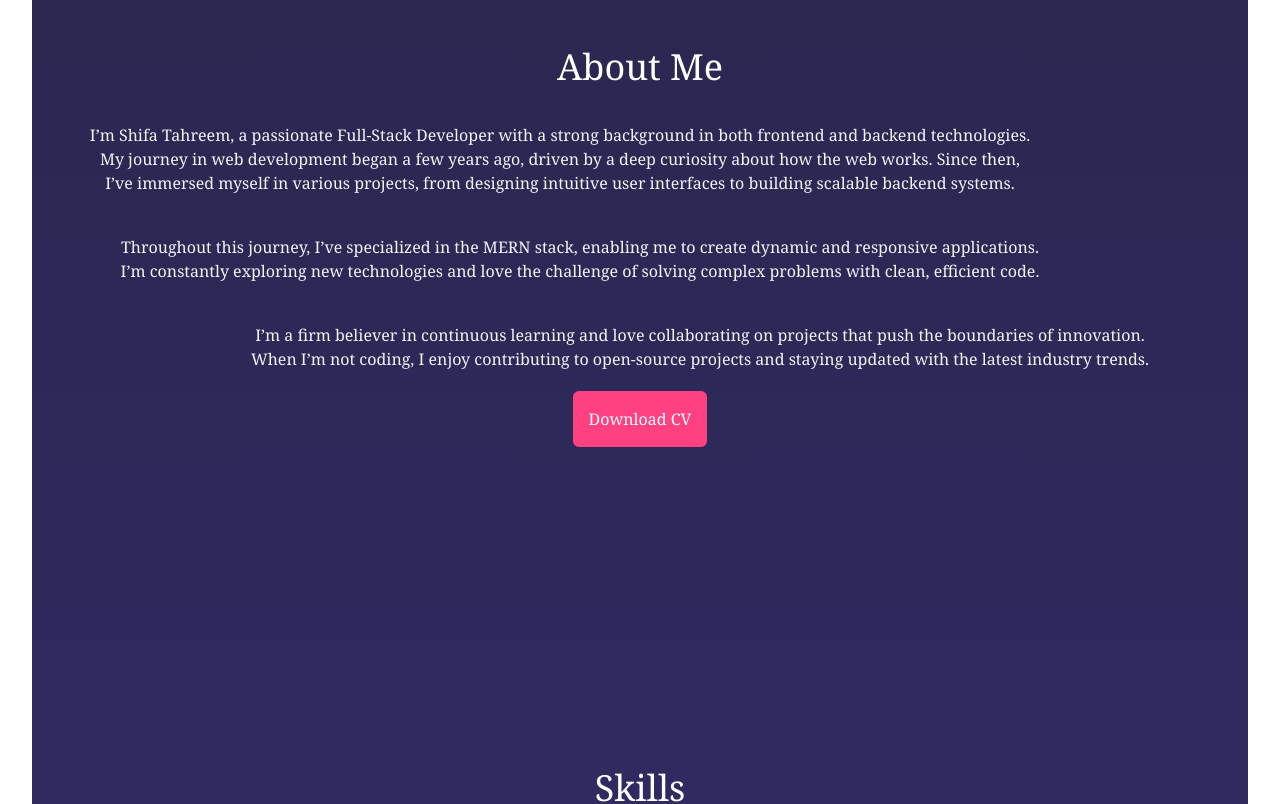
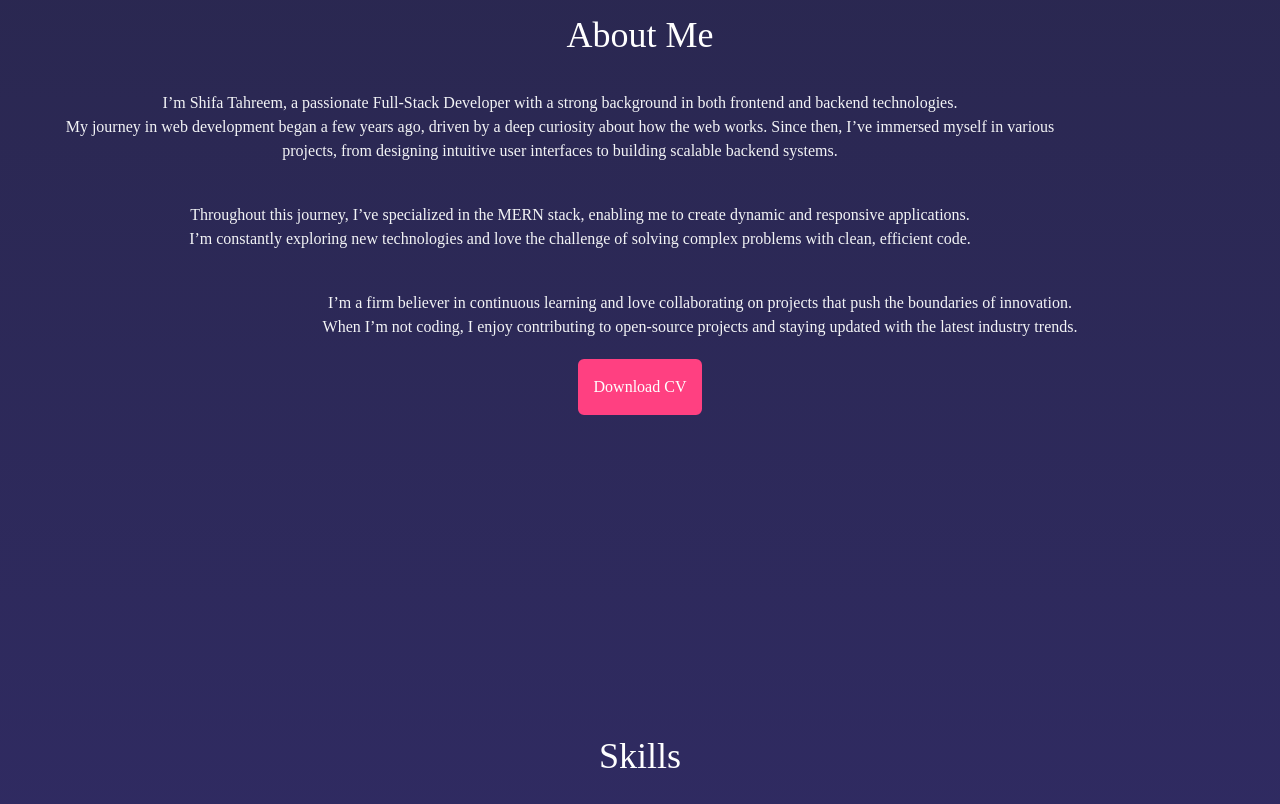
Before and after one commit to stahreem/Shifa-Tahreem, a React (Vite) app: page / in a window 1280 px wide. Shown: the part 960-1764 px from the top of the page. Built offline with nearby package versions, Linux system fonts and the light colour scheme; a web font is replaced by a local one.

Commit message:
handle the padding and overflow

```diff
--- a/index.html
+++ b/index.html
@@ -2,16 +2,24 @@
 <html lang="en">
   <head>
     <meta charset="UTF-8" />
-    <!-- <link rel="icon" type="image/svg+xml" href="/vite.svg" /> -->
-     <style>
-      body{
-        padding: 0px;
-        margin: 0px;
+    <meta name="viewport" content="width=device-width, initial-scale=1.0" />
+    <title>Shifa Tahreem</title>
+    <style>
+      * {
+        margin: 0;
+        padding: 0;
         box-sizing: border-box;
       }
-     </style>
-    <meta name="viewport" content="width=device-width, initial-scale=1.0" />
-    <title>Shifa Tahreem</title>
+      html, body {
+        width: 100%;
+        height: 100%;
+      }
+      #root {
+        width: 100%;
+        margin: 0;
+        padding: 0;
+      }
+    </style>
   </head>
   <body>
     <div id="root"></div>
--- a/src/App.jsx
+++ b/src/App.jsx
@@ -1,5 +1,4 @@
 import './App.css'
-import { BrowserRouter as Router, Route, Routes } from 'react-router-dom';
 import About from './components/About/About'
 import Home from './components/Home/Home'
 import Navbar from './components/Navbar/Navbar'
@@ -20,7 +19,7 @@ function App() {
   }, []);
 
   return (
-    <div className='bg-gradient-to-b from-dark-blue via-blue to-dark-purple '>
+    <div className=' bg-gradient-to-b from-dark-blue via-blue to-dark-purple'>
      <Navbar/>
      <Home/>
      <About/>
--- a/src/components/About/About.jsx
+++ b/src/components/About/About.jsx
@@ -1,47 +1,64 @@
-import React, { useEffect } from 'react';
-import AOS from 'aos';
-import 'aos/dist/aos.css';
+import  {React } from 'react';
+
 
 function About() {
-  // useEffect(() => {
-  //   AOS.init({ duration: 1000 }); // Initialize AOS with a duration for the animations
-  // }, []);
+
 
   return (
     <div
       name="about"
-      className="flex flex-col items-center justify-center w-full h-screen px-4 font-serif text-center text-white"
+      className="flex flex-col items-center justify-center w-full min-h-screen px-4 overflow-x-hidden font-serif text-center text-white bg-dark" // Use min-h-screen for proper layout
     >
-      <h1 className="mt-[-50px] mb-4 text-4xl"
-      data-aos="fade-in"
-      data-aos-id="super-duper"
-      >About Me</h1>
-      <div className="flex flex-col p-x-10 md:mt-5">
+      {/* About Me Heading with AOS Animation */}
+      <h1
+        className="mt-[-50px] mb-4 text-4xl"
+        data-aos="fade-in"
+        data-aos-id="super-duper" // Fade-in animation
+      >
+        About Me
+      </h1>
+
+      <div className="flex flex-col px-10 md:mt-5">
+        {/* First Paragraph with AOS Fade-Left Animation */}
         <p
           className="text-gray-100 md:mr-40"
-          data-aos="fade-left"
+          data-aos="fade-left" // Applying fade-left animation
         >
-          I’m Shifa Tahreem, a passionate Full-Stack Developer with a strong background in both frontend and backend technologies.<br/> My journey in web development began a few years ago, driven by a deep curiosity about how the web works. Since then,<br/> I’ve immersed myself in various projects, from designing intuitive user interfaces to building scalable backend systems.
+          I’m Shifa Tahreem, a passionate Full-Stack Developer with a strong background in both frontend and backend technologies.
+          <br />
+          My journey in web development began a few years ago, driven by a deep curiosity about how the web works. Since then, I’ve immersed myself in various projects, from designing intuitive user interfaces to building scalable backend systems.
         </p>
+
+        {/* Second Paragraph with AOS Fade-Right Animation */}
         <p
           className="my-10 text-gray-100 md:mx-40 md:ml-10"
-          data-aos="fade-right"
-          // text-gray-100 md:mr-40
+          data-aos="fade-right" // Applying fade-right animation
         >
-          Throughout this journey, I’ve specialized in the MERN stack, enabling me to create dynamic and responsive applications.<br/> I’m constantly exploring new technologies and love the challenge of solving complex problems with clean, efficient code.
+          Throughout this journey, I’ve specialized in the MERN stack, enabling me to create dynamic and responsive applications.
+          <br />
+          I’m constantly exploring new technologies and love the challenge of solving complex problems with clean, efficient code.
         </p>
+
+        {/* Third Paragraph with AOS Fade-Left Animation */}
         <p
           className="text-gray-100 md:mx-40 md:mr-10"
-          data-aos="fade-left"
+          data-aos="fade-left" // Applying fade-left animation
         >
-          I’m a firm believer in continuous learning and love collaborating on projects that push the boundaries of innovation.<br/> When I’m not coding, I enjoy contributing to open-source projects and staying updated with the latest industry trends.
+          I’m a firm believer in continuous learning and love collaborating on projects that push the boundaries of innovation.
+          <br />
+          When I’m not coding, I enjoy contributing to open-source projects and staying updated with the latest industry trends.
         </p>
-        <div><button
-        offset="50"
-        data-aos="fade-right"
-        className='p-3 mt-5 border-4 border-[#ff4081] bg-[#ff4081] text-white rounded-md hover:bg-transparent hover:text-[#ff4081] transition duration-300'>
+
+        {/* CV Download Button with AOS Fade-Right Animation */}
+        <div>
+          <button
+            // offset="50"
+            // data-aos="fade-right" // Applying fade-right animation to the button
+            className="p-3 mt-5 border-4 border-[#ff4081] bg-[#ff4081] text-white rounded-md hover:bg-transparent hover:text-[#ff4081] transition duration-300"
+          >
             Download CV
-          </button></div>
+          </button>
+        </div>
       </div>
     </div>
   );
--- a/src/components/Contact/Contact.jsx
+++ b/src/components/Contact/Contact.jsx
@@ -2,9 +2,9 @@ import React from 'react'
 
 function Contact() {
   return (
-    <div  name="contact" className="w-full h-screen font-serif text-white flex flex-col justify-center items-center text-center px-4">
-    <h1 className="text-4xl mb-4">Contact</h1>
-          <p className="text-gray-400 mx-2 md:mx-40 md:mx-20">
+    <div  name="contact" className="flex flex-col items-center justify-center w-full h-screen px-4 font-serif text-center text-white">
+    <h1 className="mb-4 text-4xl">Contact</h1>
+          <p className="mx-2 text-gray-400 md:mx-20">
             {/* Your about section description here
             bg-gradient-to-b from-dark-blue via-blue to-dark-purple  */}
           </p>
--- a/src/components/Home/Home.jsx
+++ b/src/components/Home/Home.jsx
@@ -6,7 +6,7 @@ import Typewriter from 'react-typewriter-effect';
 
 function Home() {
   return (
-    <div name="home" className="flex flex-col items-center justify-center w-full h-screen px-4 font-serif text-center text-white"
+    <div name="home" className="flex flex-col items-center justify-center w-full h-screen px-4 overflow-x-hidden font-serif text-center text-white"
     >
       {/* bg-gradient-to-b from-dark-blue via-blue to-dark-purple  */}
       <div className="flex flex-col items-center justify-center w-full h-full px-4 text-center"
@@ -24,7 +24,7 @@ function Home() {
           Shifa Tahreem
         </h1>
         <p className="text-2xl text-gray-300 md:text-3xl">I'm a Full-Stack Developer</p>
-        <p className="mx-2 text-gray-400 md:mx-40 md:mx-20">
+        <p className="mx-2 text-gray-400 md:mx-20">
           I am a skilled full-stack developer with expertise in building dynamic and scalable web applications. I specialize in the MERN stack (MongoDB, Express, React, Node.js) and have a strong foundation in both frontend and backend development. My focus has been on designing responsive UIs, developing efficient APIs, and optimizing database performance. I actively explore new technologies and enjoy contributing to real-world projects and open-source initiatives.
         </p>
         <div>
--- a/src/components/Navbar/Navbar.jsx
+++ b/src/components/Navbar/Navbar.jsx
@@ -9,35 +9,45 @@ function Navbar() {
   const handleClickHamburger = () => setNav(!nav);
 
   return (
-    <nav className="w-full h-[90px] fixed z-10 ">
+    <nav className="w-full h-[90px] fixed z-10">
       {/* Main Navbar */}
-      <div className="flex justify-center items-center h-full">
+      <div className="flex items-center justify-center h-full">
         {/* Navbar links for larger screens */}
-        <ul className="hidden md:flex flex-row justify-center items-center text-gray-200 gap-7 text-xl">
+        <ul className="flex-row items-center justify-center hidden text-xl text-gray-200 md:flex gap-7">
           <li className="relative text-white group">
-            <Link to="home" smooth={true} duration={500}>Home</Link>
+            <Link to="home" smooth={true} duration={500} onClick={() => setNav(false)}>
+              Home
+            </Link>
             <span className="absolute left-0 bottom-0 w-full h-0.5 bg-[#ff4081] transform scale-x-0 transition-transform duration-300 group-hover:scale-x-100" />
           </li>
           <li className="relative text-white group">
-            <Link to="about" smooth={true} duration={500}>About</Link>
+            <Link to="about" smooth={true} duration={500} onClick={() => setNav(false)}>
+              About
+            </Link>
             <span className="absolute left-0 bottom-0 w-full h-0.5 bg-[#ff4081] transform scale-x-0 transition-transform duration-300 group-hover:scale-x-100" />
           </li>
           <li className="relative text-white group">
-            <Link to="skills" smooth={true} duration={500}>Skills</Link>
+            <Link to="skills" smooth={true} duration={500} onClick={() => setNav(false)}>
+              Skills
+            </Link>
             <span className="absolute left-0 bottom-0 w-full h-0.5 bg-[#ff4081] transform scale-x-0 transition-transform duration-300 group-hover:scale-x-100" />
           </li>
           <li className="relative text-white group">
-            <Link to="projects" smooth={true} duration={500}>Projects</Link>
+            <Link to="projects" smooth={true} duration={500} onClick={() => setNav(false)}>
+              Projects
+            </Link>
             <span className="absolute left-0 bottom-0 w-full h-0.5 bg-[#ff4081] transform scale-x-0 transition-transform duration-300 group-hover:scale-x-100" />
           </li>
           <li className="relative text-white group">
-            <Link to="contact" smooth={true} duration={500}>Contact</Link>
+            <Link to="contact" smooth={true} duration={500} onClick={() => setNav(false)}>
+              Contact
+            </Link>
             <span className="absolute left-0 bottom-0 w-full h-0.5 bg-[#ff4081] transform scale-x-0 transition-transform duration-300 group-hover:scale-x-100" />
           </li>
         </ul>
 
         {/* Hamburger Menu for smaller screens */}
-        <div className="md:hidden ml-auto z-10 cursor-pointer absolute right-20 text-white" onClick={handleClickHamburger}>
+        <div className="absolute z-20 ml-auto text-white cursor-pointer md:hidden right-20" onClick={handleClickHamburger}>
           {!nav ? <GiHamburgerMenu size={30} /> : <FaTimes size={30} />}
         </div>
       </div>
@@ -46,22 +56,32 @@ function Navbar() {
       <ul
         className={`${
           nav ? "flex" : "hidden"
-        } flex-col justify-center items-center absolute top-0 left-0 w-full h-screen bg-[#010d1d] text-gray-200 text-2xl md:hidden`}
+        } flex-col justify-center items-center absolute top-0 left-0 w-full h-screen bg-[#010d1d] text-gray-200 text-2xl md:hidden z-10`}
       >
         <li className="py-6" onClick={handleClickHamburger}>
-          <Link to="home" smooth={true} duration={500}>Home</Link>
+          <Link to="home" smooth={true} duration={500} onClick={() => setNav(false)}>
+            Home
+          </Link>
         </li>
         <li className="py-6" onClick={handleClickHamburger}>
-          <Link to="about" smooth={true} duration={500}>About</Link>
+          <Link to="about" smooth={true} duration={500} onClick={() => setNav(false)}>
+            About
+          </Link>
         </li>
         <li className="py-6" onClick={handleClickHamburger}>
-          <Link to="skills" smooth={true} duration={500}>Skills</Link>
+          <Link to="skills" smooth={true} duration={500} onClick={() => setNav(false)}>
+            Skills
+          </Link>
         </li>
         <li className="py-6" onClick={handleClickHamburger}>
-          <Link to="projects" smooth={true} duration={500}>Projects</Link>
+          <Link to="projects" smooth={true} duration={500} onClick={() => setNav(false)}>
+            Projects
+          </Link>
         </li>
         <li className="py-6" onClick={handleClickHamburger}>
-          <Link to="contact" smooth={true} duration={500}>Contact</Link>
+          <Link to="contact" smooth={true} duration={500} onClick={() => setNav(false)}>
+            Contact
+          </Link>
         </li>
       </ul>
     </nav>
--- a/src/components/Skills/Skills.jsx
+++ b/src/components/Skills/Skills.jsx
@@ -56,7 +56,9 @@ function Skills() {
 
   return (
     <div name="skills" className="flex flex-col items-center justify-center w-full h-auto px-4 py-20 font-serif text-center text-white">
-      <h1 className="mt-4 text-4xl mb-14">Skills</h1>
+      <h1 className="mt-4 text-4xl mb-14"
+       data-aos="fade-in"
+       data-aos-id="super-duper">Skills</h1>
 
       {/* Infinite Slider for Front-end Skills */}
       <SkillSet title="Front-end" skills={frontEndSkills} />
--- a/src/index.css
+++ b/src/index.css
@@ -5,16 +5,22 @@
 @tailwind utilities;
 
 
-body{
+*{
     font-family: 'Gowun Batang', serif;
-    /* @apply font-[Gowun Batang] */
     margin: 0;
-    /* margin: -32px;
-    margin-left: -100px; */
     padding: 0;
     box-sizing: border-box;
 }
 
+html, body {
+    width: 100%;
+    height: 100%;
+}
+#root {
+  width: 100%;
+  margin: 0;
+  padding: 0;
+}
 li{
     @apply cursor-pointer
 }
--- a/vite.config.js
+++ b/vite.config.js
@@ -5,6 +5,7 @@ import react from '@vitejs/plugin-react'
 export default defineConfig({
   plugins: [react()],
   server: {
+    host: true,
     port: 4000,
   }
 })
```
Also changed, not shown: src/components/Projects/Projects.jsx (+5 -6 lines).
